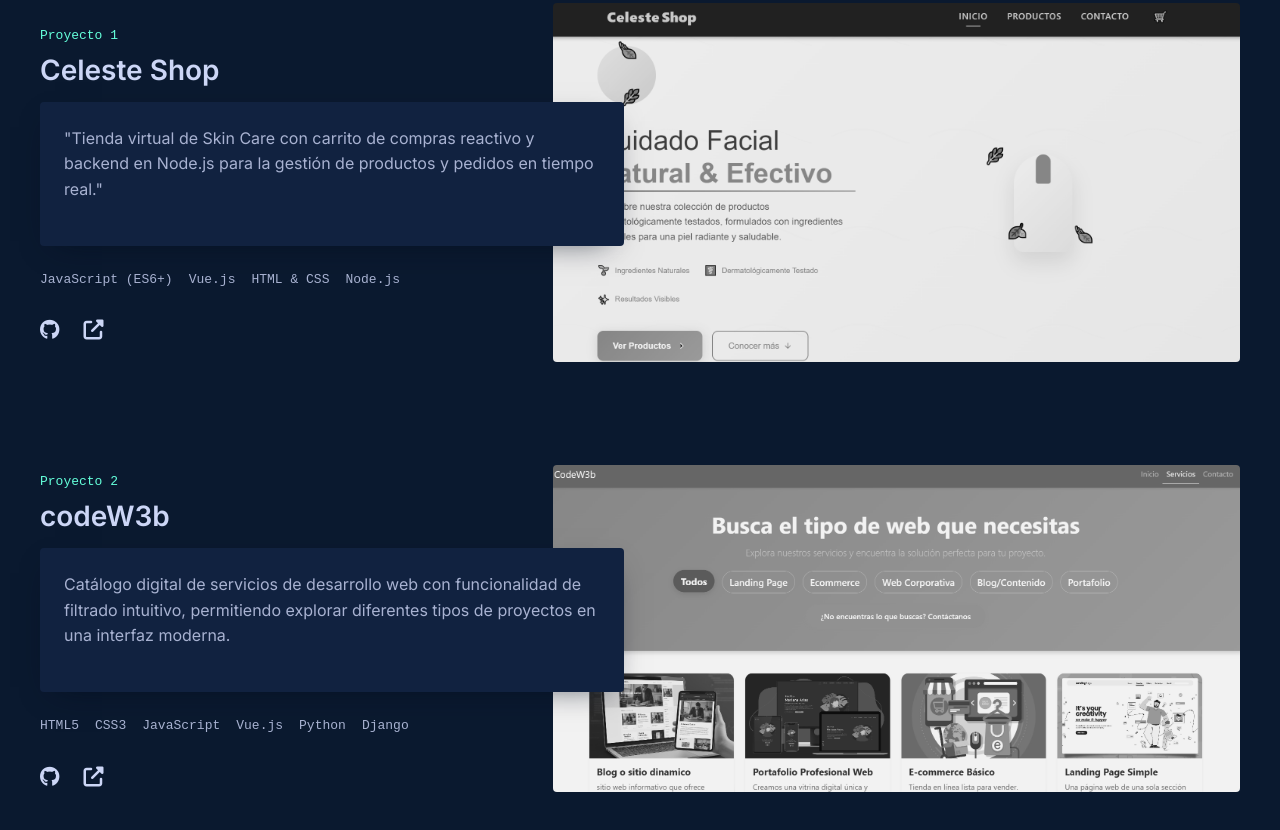
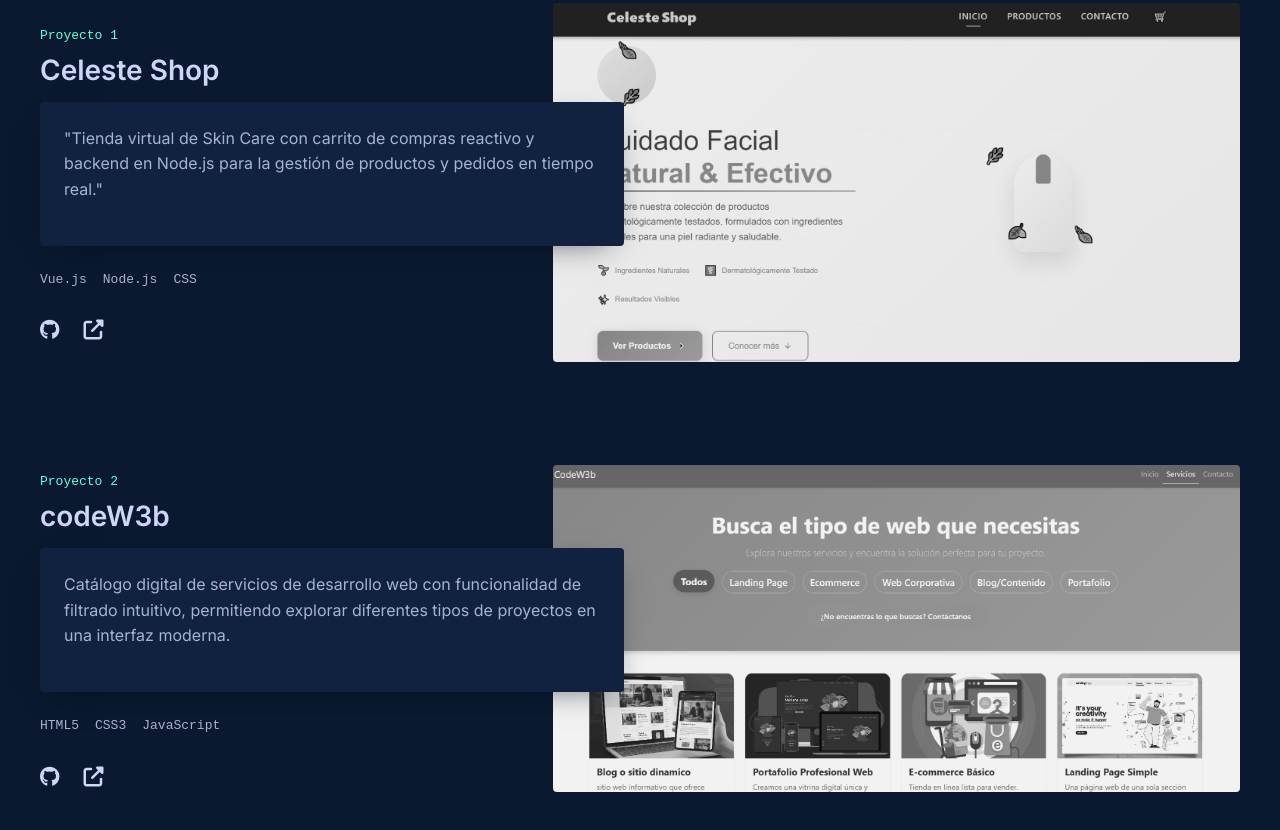
Before and after one commit to vanessahernan/bio-portfolio, a plain HTML site: page index.html in a window 1280 px wide. Shown: the part 1776-2606 px from the top of the page. Drawn offline with Linux system fonts and the light colour scheme.

Commit message:
Solución definitiva enlaces y limpieza de script

```diff
--- a/index.html
+++ b/index.html
@@ -73,7 +73,11 @@
                         <div class="project-description">
                             <p>"Tienda virtual de Skin Care con carrito de compras reactivo y backend en Node.js para la gestión de productos y pedidos en tiempo real."</p>
                         </div>
-                        <ul class="project-tech-list" id="project-skills"></ul>
+                        <ul class="project-tech-list">
+                            <li>Vue.js</li>
+                            <li>Node.js</li>
+                            <li>CSS</li>
+                        </ul>
                         <div class="project-links">
                             <a href="https://github.com/vanessahernan/celeste-shop.git" target="_blank" rel="noopener noreferrer" aria-label="GitHub"><i class="fab fa-github"></i></a>
                             <a href="#" aria-label="Sitio en vivo"><i class="fas fa-external-link-alt"></i></a>
@@ -93,7 +97,11 @@
                         <div class="project-description">
                             <p>Catálogo digital de servicios de desarrollo web con funcionalidad de filtrado intuitivo, permitiendo explorar diferentes tipos de proyectos en una interfaz moderna.</p>
                         </div>
-                        <ul class="project-tech-list" id="project-list"></ul>
+                        <ul class="project-tech-list">
+                            <li>HTML5</li>
+                            <li>CSS3</li>
+                            <li>JavaScript</li>
+                        </ul>
                         <div class="project-links">
                             <a href="https://github.com/vanessahernan/codew3b-fullstack.git" target="_blank" rel="noopener noreferrer" aria-label="GitHub">
                                 <i class="fab fa-github"></i>
@@ -131,7 +139,7 @@
                 <a href="https://www.linkedin.com/in/vanessa-ramirez-45529938b" aria-label="LinkedIn"><i class="fab fa-linkedin-in"></i></a>
                 <a href="mailto:hernamdezvanessa16@gmail.com" aria-label="Email"><i class="fas fa-envelope"></i></a>
             </div>
-            <p class="copyright">Vanessa Ramirez.</p>
+            <p class="copyright">© 2026 Vanessa Ramirez.</p>
         </div>
     </footer>
 
--- a/script.js
+++ b/script.js
@@ -1,9 +1,9 @@
 document.addEventListener('DOMContentLoaded', function() {
-    // --- Lógica del Menú Toggle ---
+    // --- Lógica del Menú Toggle (Mantenlo, es vital para el celular) ---
     const menuToggle = document.querySelector('.menu-toggle');
     const navLinks = document.querySelector('.nav-links');
 
-    if (menuToggle) {
+    if (menuToggle && navLinks) {
         menuToggle.addEventListener('click', () => {
             navLinks.classList.toggle('active');
             const icon = menuToggle.querySelector('i');
@@ -18,7 +18,7 @@ document.addEventListener('DOMContentLoaded', function() {
     // Cerrar menú al hacer click en un enlace
     document.querySelectorAll('.nav-links a').forEach(link => {
         link.addEventListener('click', () => {
-            if (navLinks.classList.contains('active')) {
+            if (navLinks && navLinks.classList.contains('active')) {
                 navLinks.classList.remove('active');
                 const icon = menuToggle.querySelector('i');
                 icon.classList.replace('fa-times', 'fa-bars');
@@ -29,6 +29,7 @@ document.addEventListener('DOMContentLoaded', function() {
     // --- Efecto del Navbar al Scroll ---
     const navbar = document.getElementById('navbar');
     window.addEventListener('scroll', () => {
+        if (navbar) {
             if (window.scrollY > 50) {
                 navbar.style.backgroundColor = 'rgba(10, 25, 47, 0.95)';
                 navbar.style.boxShadow = '0 10px 30px -10px rgba(2, 12, 27, 0.7)';
@@ -36,25 +37,10 @@ document.addEventListener('DOMContentLoaded', function() {
                 navbar.style.backgroundColor = 'rgba(10, 25, 47, 0.85)';
                 navbar.style.boxShadow = 'none';
             }
+        }
     });
 
-    // --- Inyección Dinámica de Tecnologías ---
-
-    // Proyecto 1: Celeste Shop
-    const project1Tech = ["JavaScript (ES6+)", "Vue.js", "HTML & CSS", "Node.js"];
-    const skillsContainer = document.getElementById('project-skills');
-    if (skillsContainer) {
-        skillsContainer.innerHTML = project1Tech.map(skill => `<li>${skill}</li>`).join('');
-    }
-
-    // Proyecto 2: codeW3b
-    const project2Tech = ["HTML5", "CSS3", "JavaScript", "Vue.js", "Python", "Django"];
-    const projectListContainer = document.getElementById('project-list');
-    if (projectListContainer) {
-        projectListContainer.innerHTML = project2Tech.map(tech => `<li>${tech}</li>`).join('');
-    }
-
-    // --- Copyright Dinámico ---
+    // --- Copyright Dinámico (Mantenlo para que siempre diga 2026) ---
     const copyrightElement = document.querySelector('.copyright');
     if (copyrightElement) {
         const currentYear = new Date().getFullYear();
```
Lines whose indentation alone changed are shown as unchanged.
